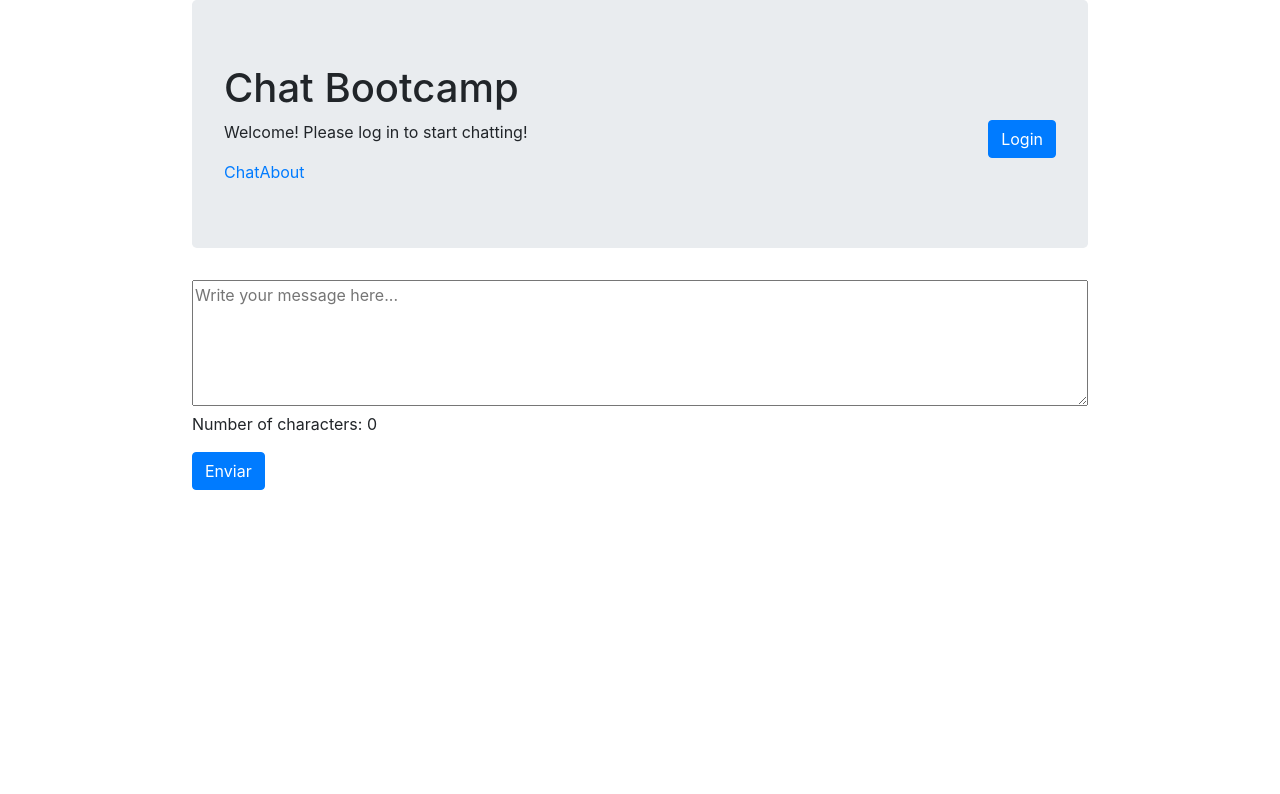
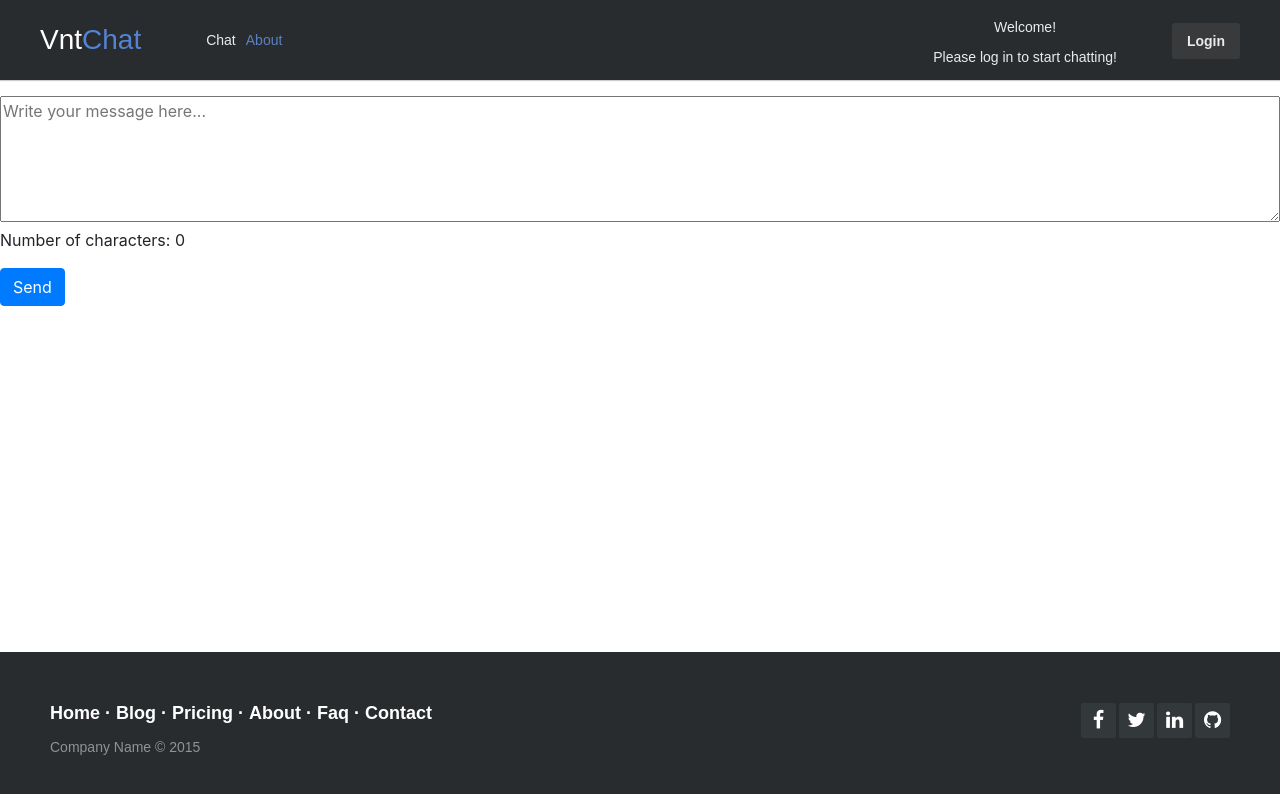
Before and after one commit to caioat/bootcamp, an Angular app in the folder vntchat/: page / in a window 1280 px wide. Shown: the top 794 px of the page. Built offline with nearby package versions, Linux system fonts and the light colour scheme.

Commit message:
Header and footer

```diff
--- /dev/null
+++ b/vntchat/external_resources/footer-distributed.css
@@ -0,0 +1,81 @@
+.footer-distributed{
+	background-color: #292c2f;
+	box-shadow: 0 1px 1px 0 rgba(0, 0, 0, 0.12);
+	box-sizing: border-box;
+	width: 100%;
+	text-align: left;
+	font: normal 16px sans-serif;
+
+	padding: 45px 50px;
+	margin-top: 80px;
+}
+
+.footer-distributed .footer-left p{
+	color:  #8f9296;
+	font-size: 14px;
+	margin: 0;
+}
+
+/* Footer links */
+
+.footer-distributed p.footer-links{
+	font-size:18px;
+	font-weight: bold;
+	color:  #ffffff;
+	margin: 0 0 10px;
+	padding: 0;
+}
+
+.footer-distributed p.footer-links a{
+	display:inline-block;
+	line-height: 1.8;
+	text-decoration: none;
+	color:  inherit;
+}
+
+.footer-distributed .footer-right{
+	float: right;
+	margin-top: 6px;
+	max-width: 180px;
+}
+
+.footer-distributed .footer-right a{
+	display: inline-block;
+	width: 35px;
+	height: 35px;
+	background-color:  #33383b;
+	border-radius: 2px;
+
+	font-size: 20px;
+	color: #ffffff;
+	text-align: center;
+	line-height: 35px;
+
+	margin-left: 3px;
+}
+
+/* If you don't want the footer to be responsive, remove these media queries */
+
+footer{
+	position: fixed;
+	bottom: 0;
+}
+
+@media (max-width: 600px) {
+
+	footer { position: static; }
+
+	.footer-distributed .footer-left,
+	.footer-distributed .footer-right{
+		text-align: center;
+	}
+
+	.footer-distributed .footer-right{
+		float: none;
+		margin: 0 auto 20px;
+	}
+
+	.footer-distributed .footer-left p.footer-links{
+		line-height: 1.8;
+	}
+}
--- /dev/null
+++ b/vntchat/external_resources/header-login-signup.css
@@ -0,0 +1,127 @@
+.header-login-signup{
+	background-color:#292c2f;
+	box-shadow:0 1px 1px #ccc;
+	padding: 20px 40px;
+	height: 80px;
+	color: #ffffff;
+	box-sizing: border-box;
+}
+
+.header-login-signup .header-limiter {
+	max-width: 1200px;
+	text-align: center;
+	margin: 0 auto;
+}
+
+/* Logo */
+
+.header-login-signup .header-limiter h1{
+	float: left;
+	font: normal 28px Cookie, Arial, Helvetica, sans-serif;
+	line-height: 40px;
+	margin: 0;
+}
+
+.header-login-signup .header-limiter h1 span {
+	color: #5383d3;
+}
+
+/* The navigation links */
+
+.header-login-signup .header-limiter a {
+	color: #ffffff;
+	text-decoration: none;
+}
+
+.header-login-signup .header-limiter nav {
+	font:16px Arial, Helvetica, sans-serif;
+	line-height: 40px;
+	float: left;
+	margin: 0 0 0 60px;
+	padding: 0;
+}
+
+.header-login-signup .header-limiter nav a{
+	font-size: 14px;
+	display: inline-block;
+	padding: 0 5px;
+	opacity: 0.9;
+	text-decoration:none;
+	line-height: 1;
+}
+
+.header-login-signup .header-limiter nav a:hover {
+	opacity: 1;
+}
+
+.header-login-signup .header-limiter nav a.selected {
+	color: #608bd2;
+}
+
+/* Login/Sign up buttons */
+
+.header-login-signup .header-limiter ul {
+	font: 14px Arial, Helvetica, sans-serif;
+	list-style: none;
+	line-height: 1;
+	float: right;
+}
+
+.header-login-signup .header-limiter ul li {
+	display: inline-block;
+	margin-left: 15px;
+	opacity:0.9;
+}
+
+.header-login-signup .header-limiter ul li:hover{
+	opacity: 1;
+}
+
+/* The sign up button */
+
+.header-login-signup .header-limiter ul li:last-child a {
+	font-weight: bold;
+	background-color: #3a3c3e;
+	padding: 10px 15px;
+	border-radius: 3px;
+	line-height: 3;
+}
+
+/* Making the header responsive */
+
+@media all and (max-width: 600px) {
+
+	.header-login-signup {
+		padding: 25px;
+		height: 85px;
+	}
+
+	.header-login-signup .header-limiter h1 {
+		float: none;
+		margin: -8px 0 2px;
+		text-align: center;
+		font-size: 24px;
+		line-height: 1;
+	}
+
+	.header-login-signup .header-limiter nav {
+		margin: 0;
+		float: none;
+	}
+
+	.header-login-signup .header-limiter nav li a {
+		font-size: 13px;
+	}
+
+	.header-login-signup .header-limiter ul {
+		display: none;
+	}
+
+}
+
+/* For the headers to look good, be sure to reset the margin and padding of the body */
+
+body {
+	margin:0;
+	padding:0;
+}
--- a/vntchat/src/app/app.component.html
+++ b/vntchat/src/app/app.component.html
@@ -1,4 +1,32 @@
-<div class="main">
+<div>
   <app-chat-header></app-chat-header>
   <router-outlet></router-outlet>
+
+  <footer class="footer-distributed">
+    <div class="footer-right">
+      <a href="#"><i class="fa fa-facebook"></i></a>
+      <a href="#"><i class="fa fa-twitter"></i></a>
+      <a href="#"><i class="fa fa-linkedin"></i></a>
+      <a href="#"><i class="fa fa-github"></i></a>
+    </div>
+
+    <div class="footer-left">
+      <p class="footer-links">
+        <a href="#">Home</a>
+        ·
+        <a href="#">Blog</a>
+        ·
+        <a href="#">Pricing</a>
+        ·
+        <a href="#">About</a>
+        ·
+        <a href="#">Faq</a>
+        ·
+        <a href="#">Contact</a>
+      </p>
+
+      <p>Company Name &copy; 2015</p>
+    </div>
+
+  </footer>
 </div>
--- a/vntchat/src/app/chat/chat-header/chat-header.component.html
+++ b/vntchat/src/app/chat/chat-header/chat-header.component.html
@@ -1,19 +1,32 @@
-<div class="jumbotron">
-  <div>
-    <h1>Chat Bootcamp</h1>
+<header class="header-login-signup">
+  <div class="header-limiter">
+    <h1><a href="#">Vnt<span>Chat</span></a></h1>
 
+    <nav>
+      <a href="#" [routerLink]="'/chat'">Chat</a>
+      <a href="#" class="selected" [routerLink]="'/about'">About</a>
+    </nav>
+
+    <ul>
       <div *ngIf="user != null;then showLogoutButton else showLoginButton"></div>
       <ng-template #showLogoutButton>
-      <button class="btn btn-primary" style="float: right;" (click)="logout()">Logout</button>
+        <ul>
+          <li><a href="#" (click)="logout()">Logout</a></li>
+        </ul>
+        <li>
           <p>Welcome {{ user }}!</p>
           <p>Last login: {{ logTime | date:"MM/dd/yyyy HH:mm:ss a" }}</p>
+        </li>
       </ng-template>
       <ng-template #showLoginButton>
-      <button class="btn btn-primary" style="float: right;" (click)="login()">Login</button>
-      <p>Welcome! Please log in to start chatting!</p>
+        <ul>
+          <li><a href="#" (click)="login()">Login</a></li>
+        </ul>
+        <li>
+          <p>Welcome!</p>
+          <p>Please log in to start chatting!</p>
+        </li>
       </ng-template>
+    </ul>
   </div>
-
-  <a [routerLink]="'/chat'">Chat</a>
-  <a [routerLink]="'/about'">About</a>
-</div>
+</header>
--- a/vntchat/src/app/chat/chat.component.html
+++ b/vntchat/src/app/chat/chat.component.html
@@ -11,4 +11,4 @@
 
 <p>Number of characters: {{ typedMessage.length }}</p>
 
-<button class="btn btn-primary" (click)="sendMessage()">Enviar</button>
+<button class="btn btn-primary" (click)="sendMessage()">Send</button>
--- a/vntchat/src/index.html
+++ b/vntchat/src/index.html
@@ -10,6 +10,8 @@
 
   <link rel="stylesheet" href="https://maxcdn.bootstrapcdn.com/bootstrap/4.0.0-beta.2/css/bootstrap.min.css" integrity="sha384-PsH8R72JQ3SOdhVi3uxftmaW6Vc51MKb0q5P2rRUpPvrszuE4W1povHYgTpBfshb" crossorigin="anonymous">
   <script src="https://maxcdn.bootstrapcdn.com/bootstrap/4.0.0-beta.2/js/bootstrap.min.js" integrity="sha384-alpBpkh1PFOepccYVYDB4do5UnbKysX5WZXm3XxPqe5iKTfUKjNkCk9SaVuEZflJ" crossorigin="anonymous"></script>
+
+  <link rel="stylesheet" href="http://maxcdn.bootstrapcdn.com/font-awesome/4.2.0/css/font-awesome.min.css">
 </head>
 <body>
   <app-root></app-root>
--- a/vntchat/src/styles.css
+++ b/vntchat/src/styles.css
@@ -1 +1,4 @@
 /* You can add global styles to this file, and also import other style files */
+@import url('http://fonts.googleapis.com/css?family=Open+Sans:400,700');
+@import url("../external_resources/header-login-signup.css");
+@import url("../external_resources/footer-distributed.css");
```
Also changed, not shown: 2 other files (tests, documents, lock files or other folders). Lines whose indentation alone changed are shown as unchanged.
